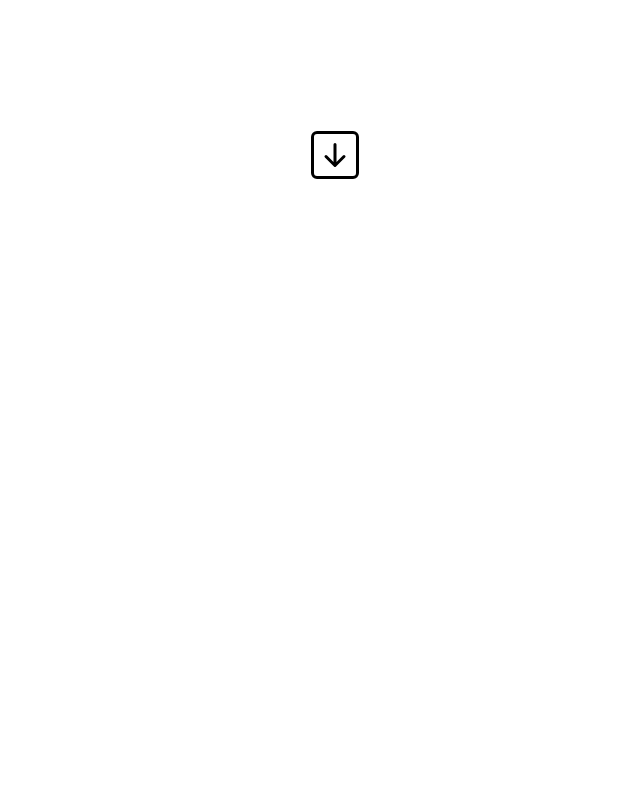
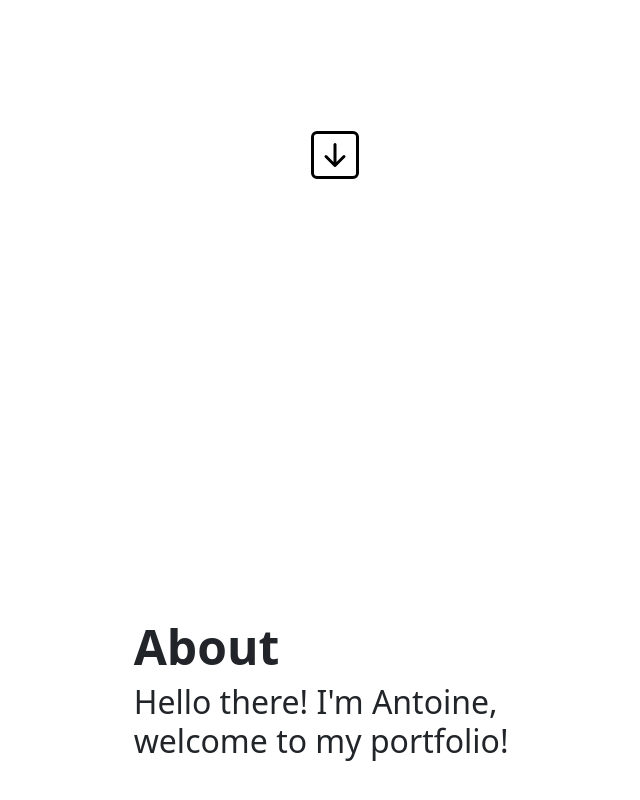
Before and after one commit to Dwarf1er/Dwarf1er.github.io, a React (Vite) app: page / in a window 1280 px wide. Shown: the part 466-1266 px from the top of the page, without its empty margins (305-945 px from the left). Before the commit the page ends 800 px from the top, so only its background shows below. Built offline with nearby package versions, Linux system fonts and the light colour scheme.

Commit message:
Each section takes up the full remaining height left by the navbar

```diff
--- a/src/App.tsx
+++ b/src/App.tsx
@@ -8,6 +8,7 @@ function App() {
     <div>
       <Navbar />
       <Home />
+      <About />
     </div>
   );
 }
--- a/src/components/About.tsx
+++ b/src/components/About.tsx
@@ -24,14 +24,10 @@ function About() {
   }
 
   return (
-    <Container id="about" fluid>
+    <Container id="about" ref={rowsRef} fluid>
       <Row className="align-items-center" style={{ height: rowHeight }}>
         <Col md={4} className="text-start mx-auto">
           <h1 className="display-5 fw-bold">About</h1>
-        </Col>
-      </Row>
-      <Row className="align-items-center" style={{ height: rowHeight }}>
-        <Col md={4} className="text-start mx-auto">
           <h2>Hello there! I'm Antoine, welcome to my portfolio!</h2>
         </Col>
       </Row>
```
